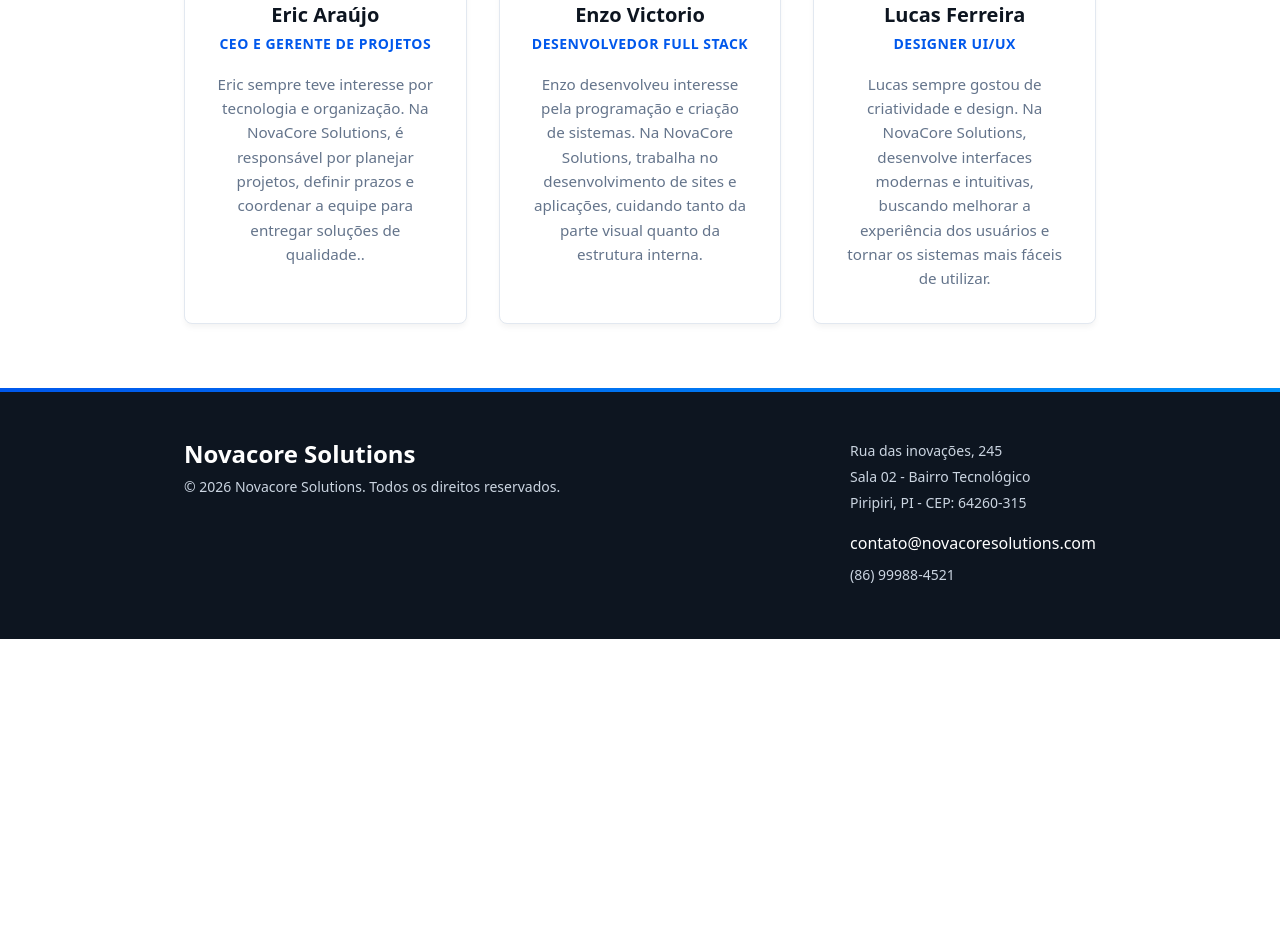
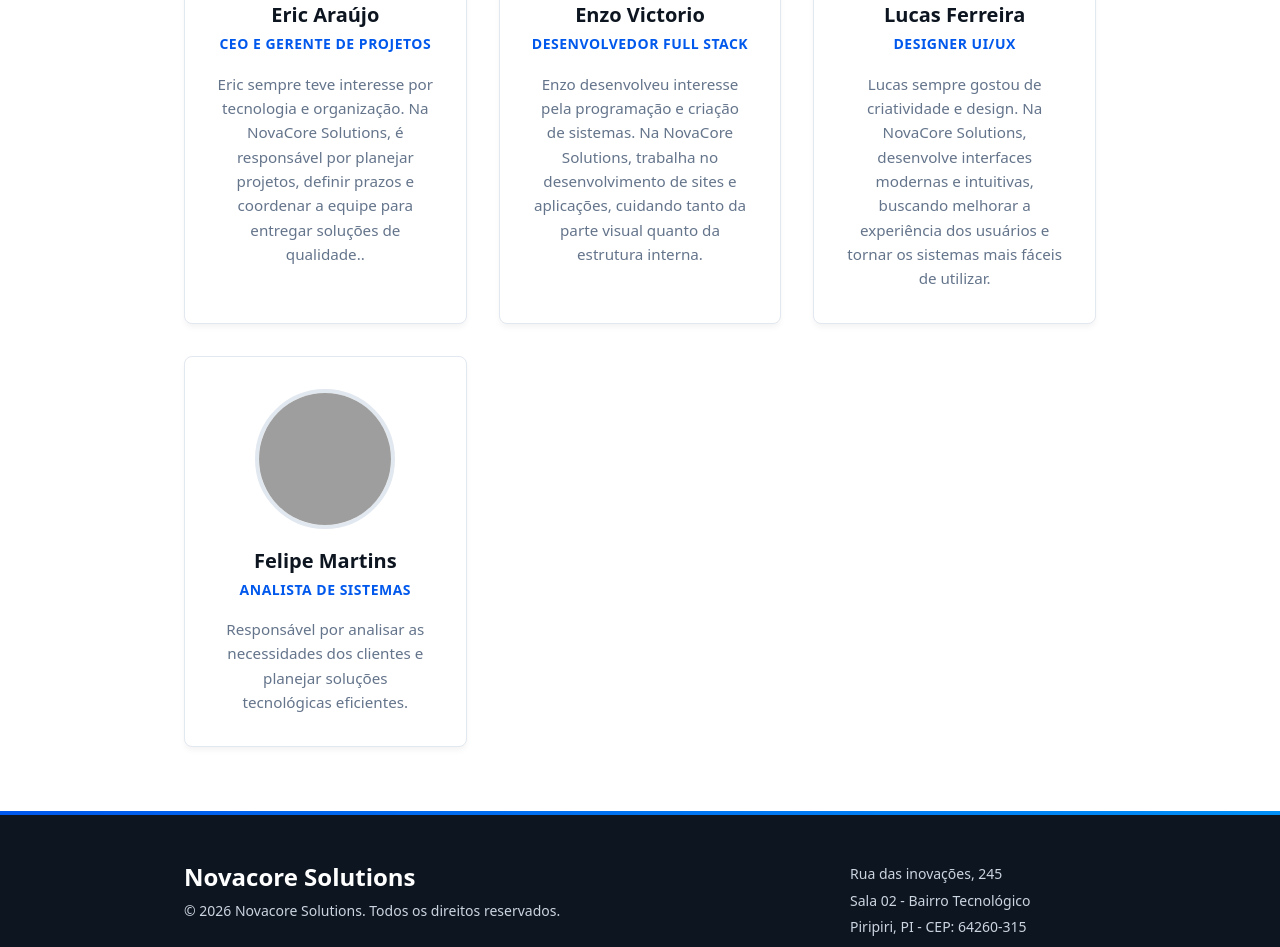
Before and after one commit to ericzin2610arj-coder/Novacore-Solutions-site, an Astro site: page /equipe in a window 1280 px wide. Shown: the part 509-1456 px from the top of the page. Before the commit the page ends 1148 px from the top, so only its background shows below. Built offline with nearby package versions, Linux system fonts and the light colour scheme; Astro itself is replaced by a stand-in of ours; grey boxes are pictures that could not be loaded.

Commit message:
adiciona novo membro

```diff
--- a/src/data/empresa.js
+++ b/src/data/empresa.js
@@ -55,6 +55,13 @@ export const empresa = {
       foto: "/images/Lucas.png",
       alt: "Foto de Lucas Ferreira",
       descricao: "Lucas sempre gostou de criatividade e design. Na NovaCore Solutions, desenvolve interfaces modernas e intuitivas, buscando melhorar a experiência dos usuários e tornar os sistemas mais fáceis de utilizar."
+    },
+    {
+      nome: "Felipe Martins",
+      cargo: "Analista de sistemas",
+      foto: "/images/Felipe.png",
+      alt: "Foto de Felipe Martins",
+      descricao: "Responsável por analisar as necessidades dos clientes e planejar soluções tecnológicas eficientes."
     }
   ]
 };
```
Also changed, not shown: 1 other file.
